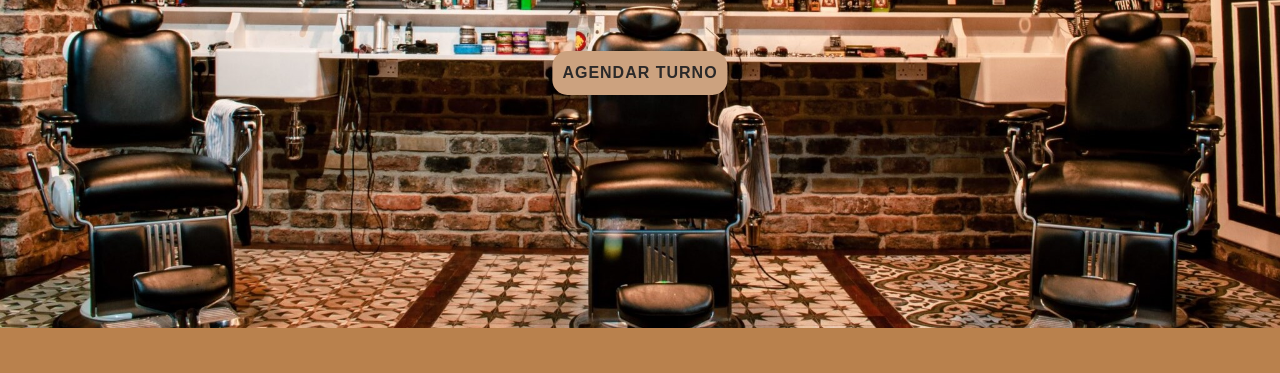
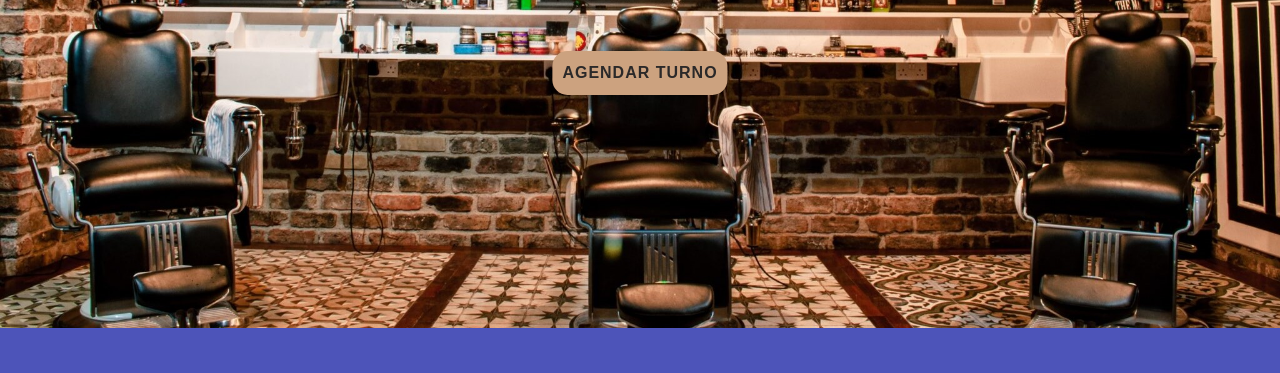
Before and after one commit to Jovis645/BarberiaVibrans1, a plain HTML site: page index.html in a window 1280 px wide. Shown: the part 412-785 px from the top of the page. Drawn offline with nearby package versions, Linux system fonts and the light colour scheme.

Commit message:
Actualizacion background-color pagina principal

```diff
--- a/css/pagina_principal.css
+++ b/css/pagina_principal.css
@@ -1,6 +1,6 @@
 body{
     font-family: sans-serif, 'Monserrat';
-    background-color: rgba(184, 128, 75, 0.986);
+    background-color: rgba(75, 82, 184, 0.986);
     margin: 0;
     padding: 0;
     overflow-x: hidden;
```
